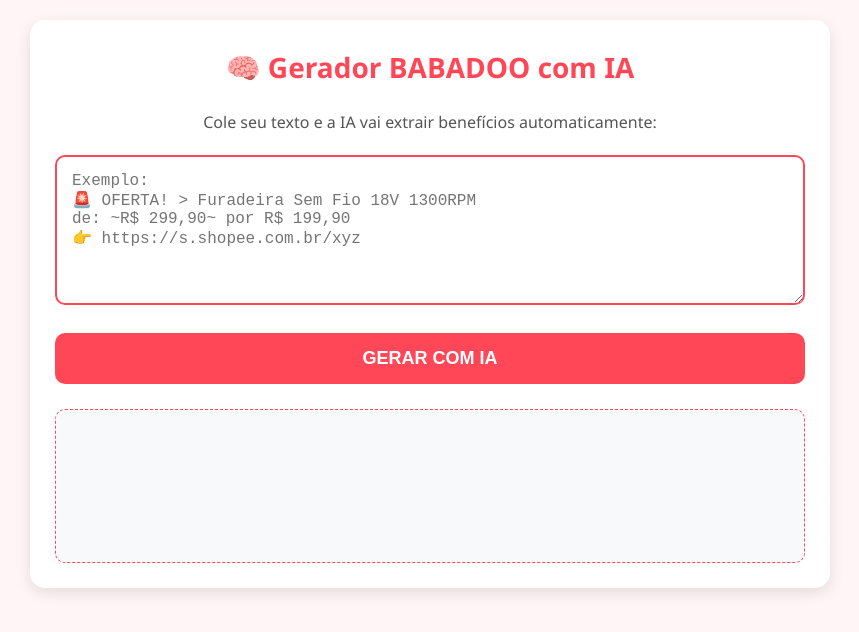
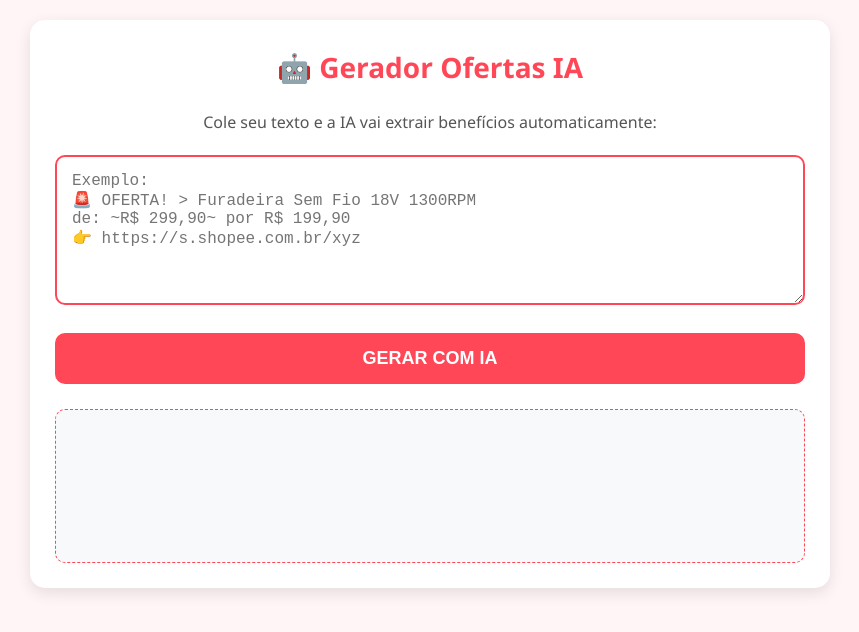
Before and after one commit to a1vin-dev/meugeradordeofertas, a plain HTML site: page index.html in a window 1280 px wide. Shown: the whole page, without its empty margins (210-1069 px from the left). Drawn offline with Linux system fonts and the light colour scheme.

Commit message:
Update index.html

```diff
--- a/index.html
+++ b/index.html
@@ -3,12 +3,12 @@
 <head>
     <meta charset="UTF-8">
     <meta name="viewport" content="width=device-width, initial-scale=1.0">
-    <title>Gerador BABADOO com IA</title>
+    <title>🤖 Gerador Ofertas IA</title>
     <link rel="stylesheet" href="style.css">
 </head>
 <body>
     <div class="container">
-        <h1>🧠 Gerador BABADOO com IA</h1>
+        <h1>🤖 Gerador Ofertas IA</h1>
         <p>Cole seu texto e a IA vai extrair benefícios automaticamente:</p>
 
         <textarea id="textoOriginal" placeholder="Exemplo:
```
